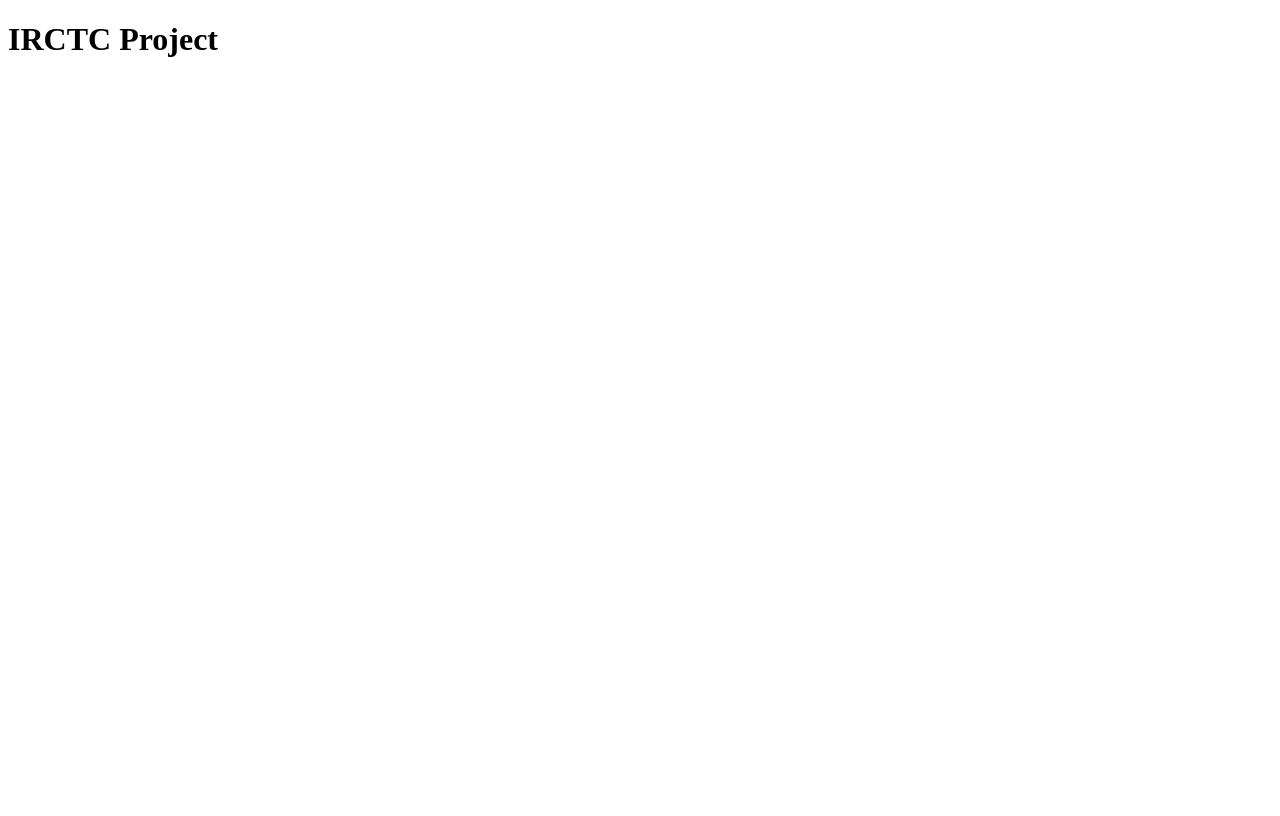
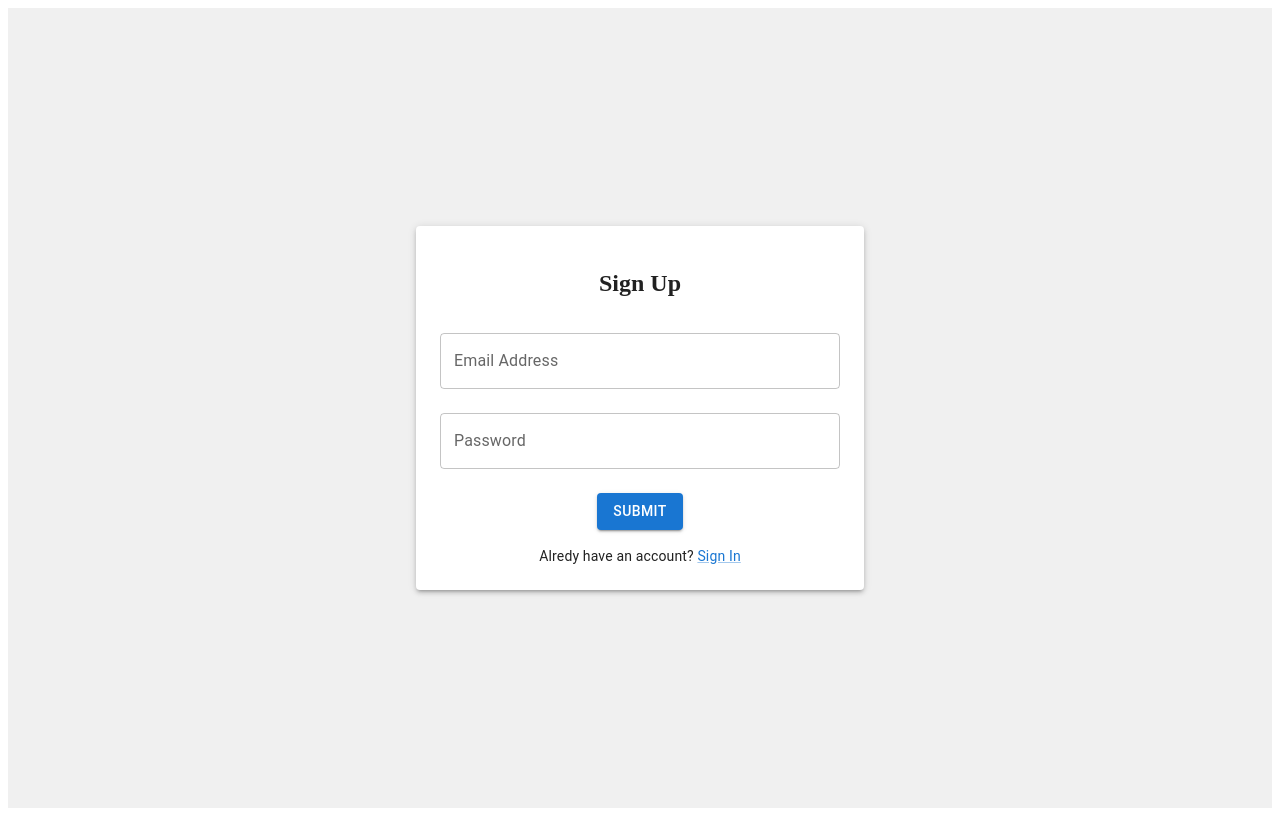
Before and after one commit to Vimal-Parmar/IRCTC, a React (Create React App) app: page /SignUp in a window 1280 px wide. Built offline with nearby package versions, Linux system fonts and the light colour scheme.

Commit message:
make Signin signup pages

```diff
--- a/package.json
+++ b/package.json
@@ -3,6 +3,9 @@
   "version": "0.1.0",
   "private": true,
   "dependencies": {
+    "@emotion/react": "^11.11.3",
+    "@emotion/styled": "^11.11.0",
+    "@mui/material": "^5.15.3",
     "@testing-library/jest-dom": "^5.17.0",
     "@testing-library/react": "^13.4.0",
     "@testing-library/user-event": "^13.5.0",
@@ -10,6 +13,7 @@
     "@types/react-dom": "^18.2.18",
     "react": "^18.2.0",
     "react-dom": "^18.2.0",
+    "react-router-dom": "^6.21.1",
     "react-scripts": "5.0.1",
     "web-vitals": "^2.1.4"
   },
--- a/src/App.js
+++ b/src/App.js
@@ -1,6 +1,15 @@
+import SignIn from "./Component/SignIn"
+import SignUp from "./Component/SignUp"
+import { BrowserRouter as Router, Routes, Route } from 'react-router-dom';
+
 
 export default function App(){
   return(
-    <h1>IRCTC Project</h1>
+    <Router>
+    <Routes>
+      <Route exact path="/" element = {<SignIn/>}/>
+      <Route path="/SignUp" element = {<SignUp/>}/>
+    </Routes>
+    </Router>
   )
 }
--- /dev/null
+++ b/src/Component/SignIn.js
@@ -0,0 +1,81 @@
+import React from 'react';
+import { useState } from 'react';
+import Paper from "@mui/material/Paper";
+import { Grid, TextField, Button, Link, Typography } from '@mui/material';
+import SignUp from "./SignUp";
+
+function SignIn() {
+  const [formData, setFormData] = useState({
+    email: "",
+    password: ""
+  });
+
+  function handleSubmit(event) {
+    event.preventDefault();
+    // Add your form submission logic here
+  }
+
+  function handleChange(event) {
+    setFormData((prevData) => {
+      return {
+        ...prevData,
+        [event.target.name]: event.target.value
+      };
+    });
+  }
+
+  return (
+    <Grid
+      container
+      spacing={0}
+      direction="column"
+      alignItems="center"
+      justifyContent="center"
+      sx={{ minHeight: '100vh', backgroundColor: '#f0f0f0' }}
+    >
+      <Grid item xs={4}>
+        <Paper elevation={3} sx={{ padding: 3, textAlign: 'center', maxWidth: '400px' }}>
+          <Typography variant="h4" sx={{ marginBottom: 2 }}>
+            Sign In
+          </Typography>
+          <form onSubmit={handleSubmit}>
+
+            <TextField
+              type="email"
+              label='Email Address'
+              variant="outlined"
+              onChange={handleChange}
+              name="email"
+              value={formData.email}
+              margin="normal"
+              fullWidth
+              sx={{ marginBottom: 2 }}
+            />
+
+            <TextField
+              type="password"
+              label='Password'
+              variant="outlined"
+              onChange={handleChange}
+              name="password"
+              value={formData.password}
+              margin="normal"
+              fullWidth
+              sx={{ marginBottom: 2 }}
+            />
+
+            <Button variant="contained" color="primary" type="submit" sx={{ marginTop: 2 }}>
+              Submit
+            </Button>
+
+          </form>
+          <Typography variant="body2" sx={{ marginTop: 2 }}>
+            Don't have an account? <Link href="./SignUp" variant="body2">Sign Up</Link>
+          </Typography>
+        </Paper>
+      </Grid>
+    </Grid>
+  );
+}
+
+export default SignIn;
--- /dev/null
+++ b/src/Component/SignUp.js
@@ -0,0 +1,78 @@
+import React from 'react';
+import { useState } from 'react';
+import Paper from "@mui/material/Paper";
+import { Grid, TextField, Button,Link,Typography } from '@mui/material';
+
+function SignUp() {
+
+    const [formData, setFormData] = useState({
+        email: "",
+        password: ""
+    })
+
+    function handleSubmit() {
+        // Add your form submission logic here
+    }
+
+    function handleChange(event) {
+        setFormData((prevData) => {
+            return {
+                ...prevData,
+                [event.target.name]: event.target.value
+            }
+        })
+    }
+
+    return (
+        <Grid
+            container
+            spacing={0}
+            direction="column"
+            alignItems="center"
+            justifyContent="center"
+            sx={{ minHeight: '100vh', backgroundColor: '#f0f0f0' }}
+        >
+            <Grid item xs={4}>
+                <Paper elevation={3} sx={{ padding: 3, textAlign: 'center', maxWidth: '400px' }}>
+                    <h2>Sign Up</h2>
+                    <form onSubmit={handleSubmit}>
+
+                        <TextField
+                            className="email"
+                            type="email"
+                            label='Email Address'
+                            variant="outlined"
+                            onChange={handleChange}
+                            name="email"
+                            value={formData.email}
+                            margin="normal"
+                            fullWidth
+                        />
+
+                        <TextField
+                            className="password"
+                            type="password"
+                            label='Password'
+                            variant="outlined"
+                            onChange={handleChange}
+                            name="password"
+                            value={formData.password}
+                            margin="normal"
+                            fullWidth
+                        />
+
+
+                        <Button variant="contained" color="primary" type="submit" sx={{ marginTop: 2 }}>
+                            Submit
+                        </Button>
+                        <Typography variant="body2" sx={{ marginTop: 2 }}>
+                            Alredy have an account? <Link href="./SignIn" variant="body2">Sign In</Link>
+                        </Typography>
+                    </form>
+                </Paper>
+            </Grid>
+        </Grid>
+    )
+}
+
+export default SignUp;
--- a/src/index.css
+++ b/src/index.css
@@ -1,13 +1,11 @@
-body {
-  margin: 0;
-  font-family: -apple-system, BlinkMacSystemFont, 'Segoe UI', 'Roboto', 'Oxygen',
-    'Ubuntu', 'Cantarell', 'Fira Sans', 'Droid Sans', 'Helvetica Neue',
-    sans-serif;
-  -webkit-font-smoothing: antialiased;
-  -moz-osx-font-smoothing: grayscale;
+
+.email, .password{
+  display: flex;
+  align-items: center;
+  font-weight: bold;
+
 }
-
-code {
-  font-family: source-code-pro, Menlo, Monaco, Consolas, 'Courier New',
-    monospace
-}
+/* .form{
+  display: flex;
+  align-items: center;
+} */
--- a/src/index.js
+++ b/src/index.js
@@ -1,5 +1,6 @@
 import React from 'react';
 import ReactDOM from 'react-dom/client';
+import index from "./index.css"
 import App from './App';
 
 
```
Also changed, not shown: 1 other file (tests, documents, lock files or other folders).
